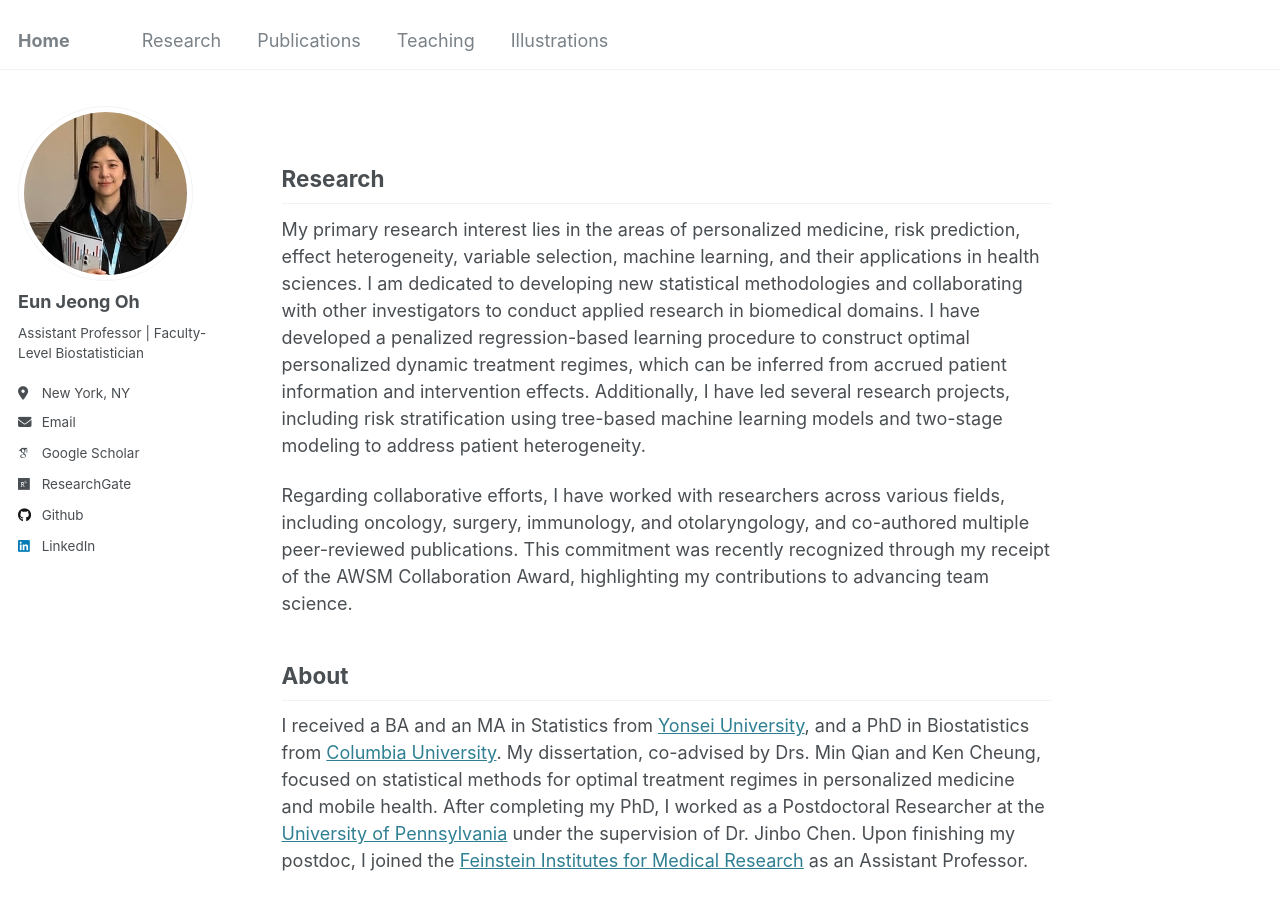
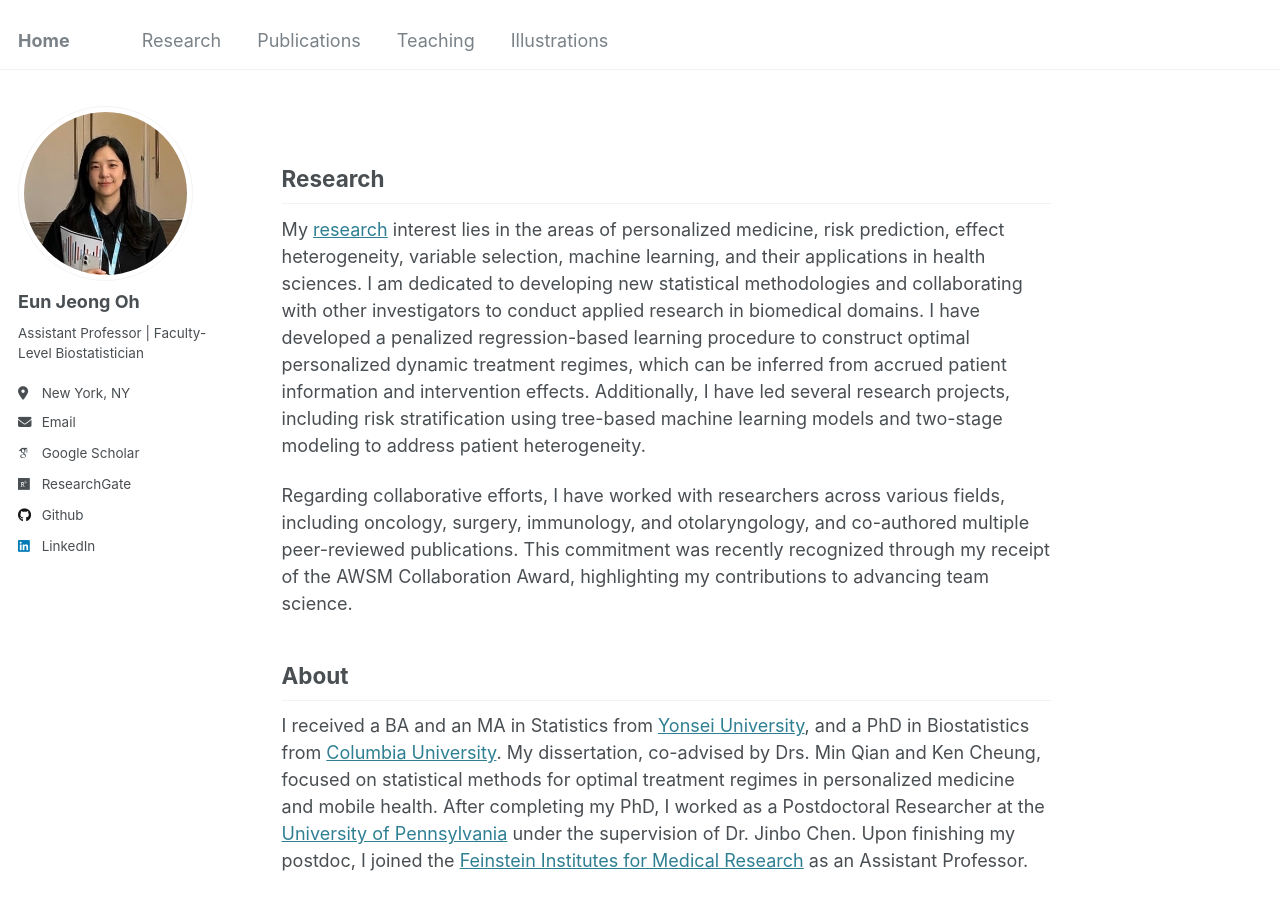
Before and after one commit to oheunj/oheunj.github.io, a Jekyll site: the page built from _pages/about.md, in a window 1280 px wide and 900 px high. Built offline with Jekyll 4.4.1, drawn with Linux system fonts in a browser that asks for light colours; some web fonts are replaced.

Commit message:
Update about.md

```diff
--- a/_pages/about.md
+++ b/_pages/about.md
@@ -15,7 +15,7 @@ redirect_from:
 
 Regarding collaborative efforts, I have worked with researchers across various fields, including oncology, surgery, immunology, and otolaryngology, and co-authored multiple peer-reviewed publications. This commitment was recently recognized through my receipt of the AWSM Collaboration Award, highlighting my contributions to advancing team science.-->
 
-My primary research interest lies in the areas of personalized medicine, risk prediction, effect heterogeneity, variable selection, machine learning, and their applications in health sciences. I am dedicated to developing new statistical methodologies and collaborating with other investigators to conduct applied research in biomedical domains. I have developed a penalized regression-based learning procedure to construct optimal personalized dynamic treatment regimes, which can be inferred from accrued patient information and intervention effects. Additionally, I have led several research projects, including risk stratification using tree-based machine learning models and two-stage modeling to address patient heterogeneity.
+My [research](https://oheunj.github.io/research/) interest lies in the areas of personalized medicine, risk prediction, effect heterogeneity, variable selection, machine learning, and their applications in health sciences. I am dedicated to developing new statistical methodologies and collaborating with other investigators to conduct applied research in biomedical domains. I have developed a penalized regression-based learning procedure to construct optimal personalized dynamic treatment regimes, which can be inferred from accrued patient information and intervention effects. Additionally, I have led several research projects, including risk stratification using tree-based machine learning models and two-stage modeling to address patient heterogeneity.
 
 Regarding collaborative efforts, I have worked with researchers across various fields, including oncology, surgery, immunology, and otolaryngology, and co-authored multiple peer-reviewed publications. This commitment was recently recognized through my receipt of the AWSM Collaboration Award, highlighting my contributions to advancing team science.
 
```
